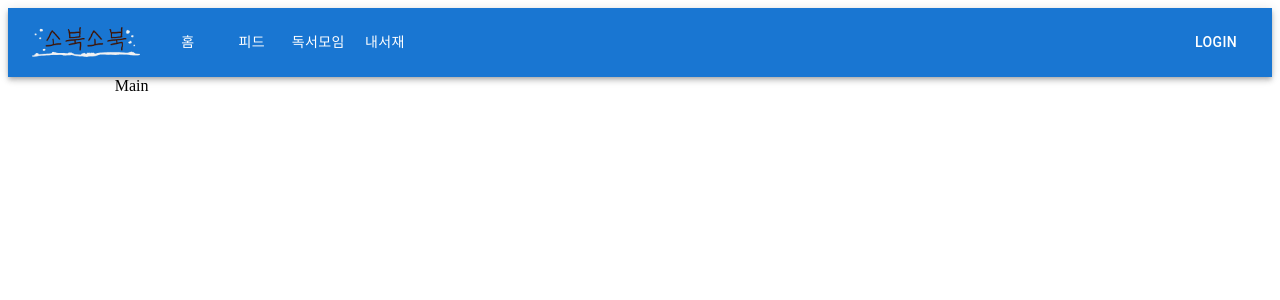
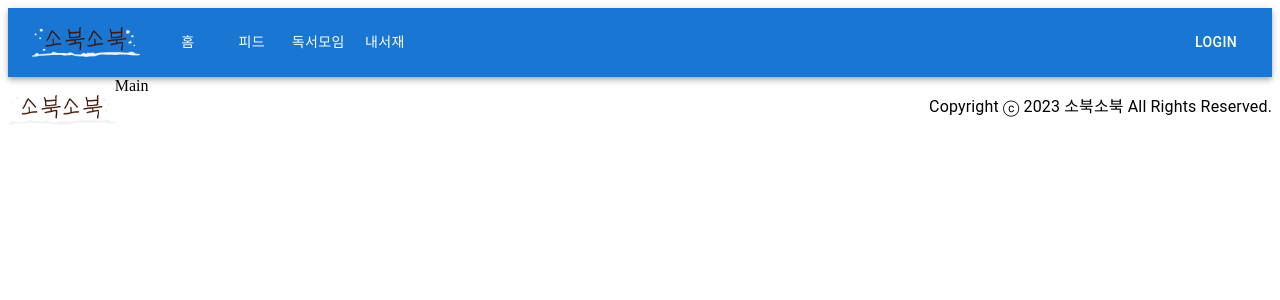
Before and after one commit to cwhite723/sobuk-sobuk, a React (Create React App) app in the folder project/client/: page /main in a window 1280 px wide. Shown: the top 300 px of the page. Built offline with nearby package versions, Linux system fonts and the light colour scheme; the HTML template or start-up script is replaced by a standard one.

Commit message:
design MainLayout footer

```diff
--- /dev/null
+++ b/project/client/src/components/common/Footer.tsx
@@ -0,0 +1,20 @@
+import { Box, Typography } from "@mui/material";
+
+const Footer = () => {
+  return (
+    <Box sx={{ display: "flex", justifyContent: "space-between" }}>
+      <Box
+        component="img"
+        sx={{
+          height: 30,
+          display: "flex",
+          mr: 2,
+        }}
+        src={process.env.PUBLIC_URL + "img/logo.png"}
+      />
+      <Typography>Copyright ⓒ 2023 소북소북 All Rights Reserved.</Typography>
+    </Box>
+  );
+};
+
+export default Footer;
--- a/project/client/src/components/common/HeaderBar.tsx
+++ b/project/client/src/components/common/HeaderBar.tsx
@@ -27,7 +27,7 @@ const HeaderBar = () => {
   };
 
   return (
-    <AppBar position="static">
+    <AppBar position="sticky">
       <Container maxWidth="xl">
         <Toolbar disableGutters>
           <Box sx={{ display: { xs: "flex", md: "none" } }}>
--- a/project/client/src/components/common/MainLayout.tsx
+++ b/project/client/src/components/common/MainLayout.tsx
@@ -1,6 +1,7 @@
 import { Box, Grid } from "@mui/material";
 import { Outlet } from "react-router-dom";
 import HeaderBar from "./HeaderBar";
+import Footer from "./Footer";
 
 const MainLayout = () => {
   return (
@@ -13,6 +14,7 @@ const MainLayout = () => {
         </Grid>
         <Grid item xs={1}></Grid>
       </Grid>
+      <Footer />
     </Box>
   );
 };
```
